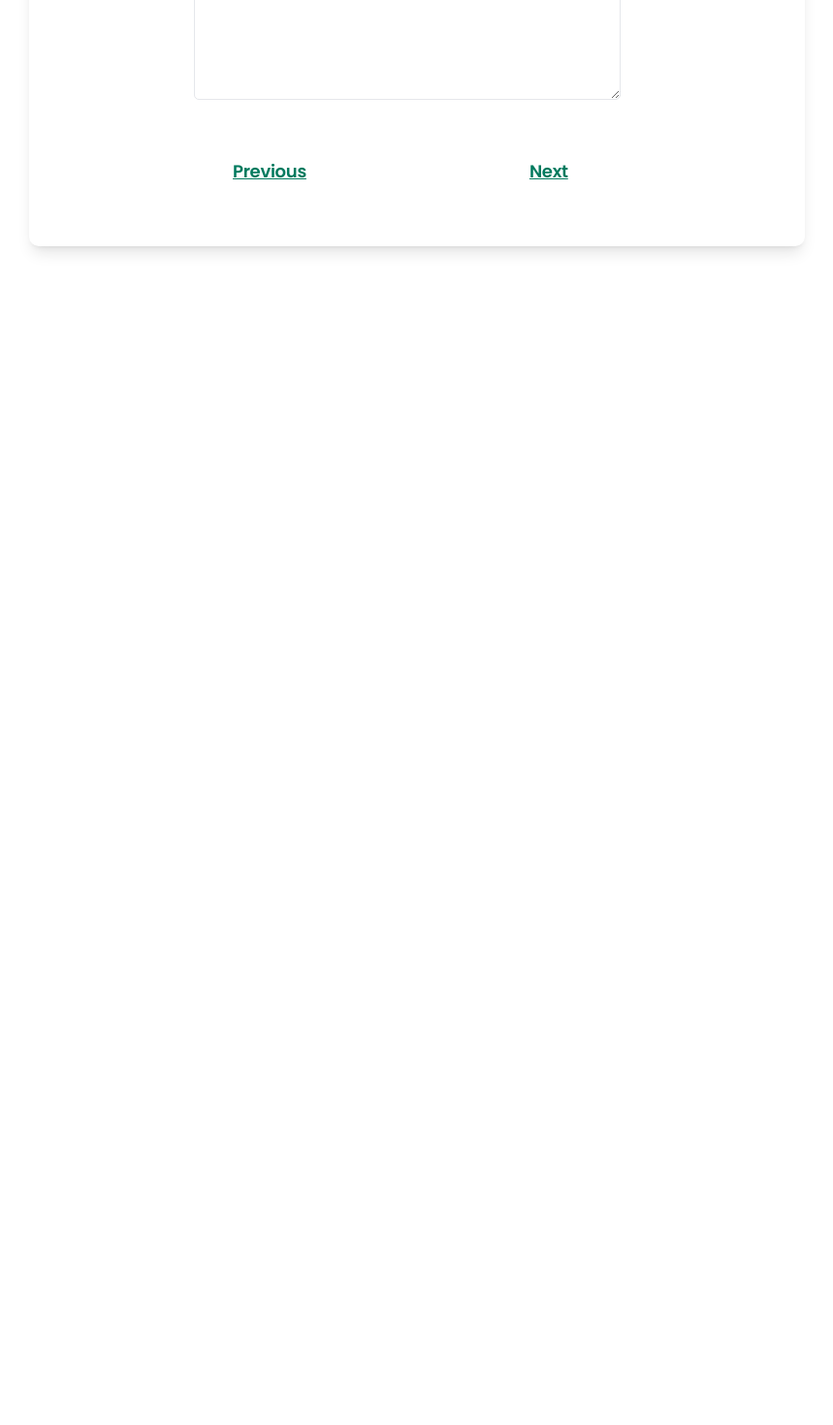
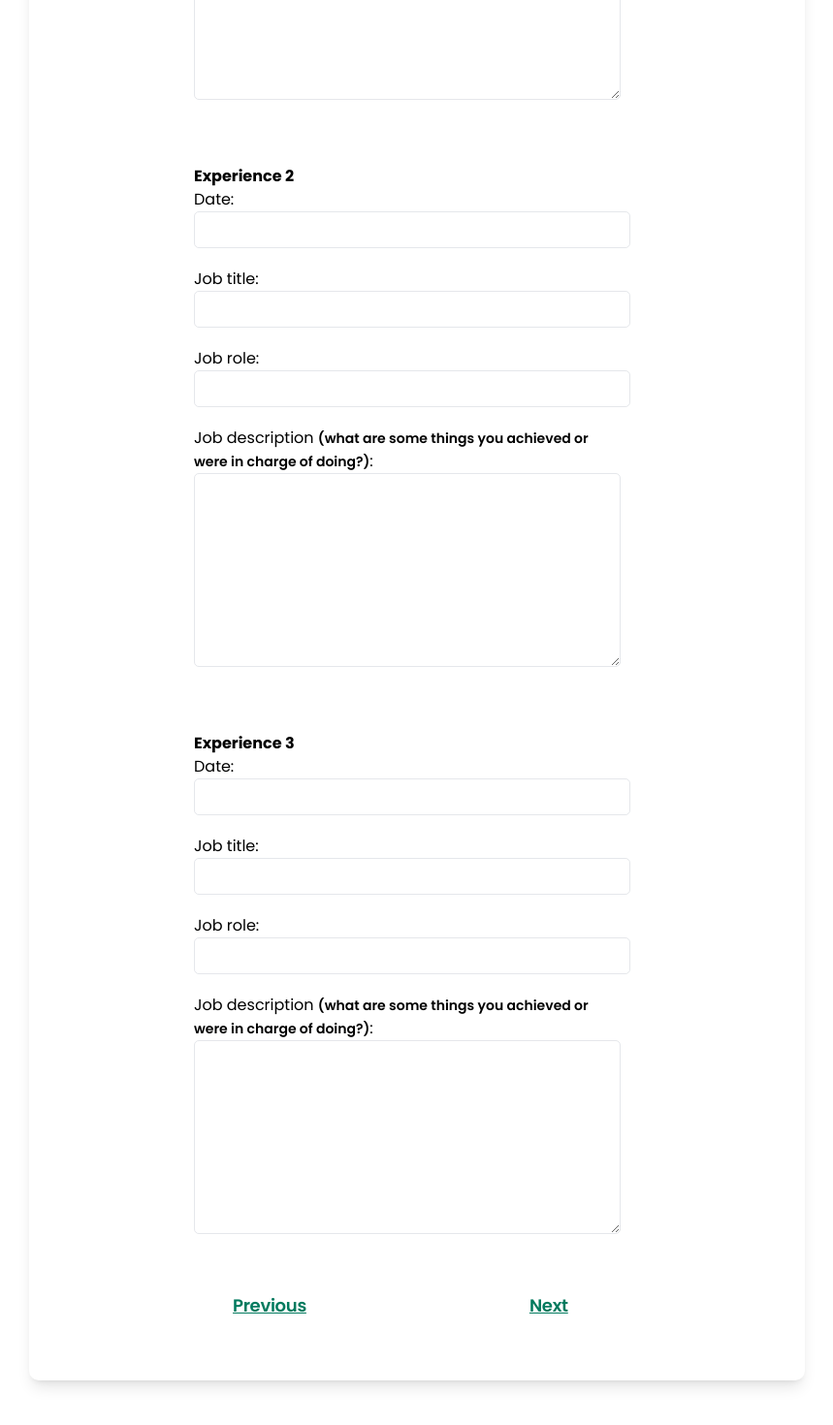
Before and after one commit to belemaaa/BuildMyResume, a React (Create React App) app: page /experience in a window 1280 px wide. Shown: the part 740-2210 px from the top of the page at 97% size, without its empty margins (210-1069 px from the left). Before the commit the page ends 1044 px from the top, so only its background shows below. Built offline with nearby package versions, Linux system fonts and the light colour scheme; what @react-pdf/renderer would draw is missing.

Commit message:
added experience to resume

```diff
--- a/src/components/Experience.jsx
+++ b/src/components/Experience.jsx
@@ -26,7 +26,18 @@ const Experience = ({setExperience}) => {
     const handleFormSubmit = (e) => {
         e.preventDefault();
         const formData = {
-
+            e1Date,
+            e1Title,
+            e1Role,
+            e1Description,
+            e2Date,
+            e1Title,
+            e2Role,
+            e2Description,
+            e3Date,
+            e3Title,
+            e3Role,
+            e3Description
         };
         setExperience(formData)
         navigate('/education');
@@ -44,11 +55,15 @@ const Experience = ({setExperience}) => {
 
             <form method='POST' onSubmit={handleFormSubmit} className='experienceform'>
                 <div className='e-box'>
-                    <label className='details-lbl font-bold'>Experience 1</label><br/>
+                    <label className='details-lbl font-bold'>Experience 1
+                        <span className='text-red-700 pl-1'>*</span>
+                    </label><br/>
                     <label>Date:</label><br/>
                     <input
                         className='border'
                         type='text'
+                        value={e1Date}
+                        onChange={(e) => setE1Date(e.target.value)}
                         required
                     />
                     <br/>
@@ -56,6 +71,8 @@ const Experience = ({setExperience}) => {
                     <input
                         className='border'
                         type='text'
+                        value={e1Title}
+                        onChange={(e) => setE1Title(e.target.value)}
                         required
                     />
                     <br/>
@@ -63,6 +80,8 @@ const Experience = ({setExperience}) => {
                     <input
                         className='border'
                         type='text'
+                        value={e1Role}
+                        onChange={(e) => setE1Role(e.target.value)}
                         required
                     />
                     <br/>
@@ -71,7 +90,81 @@ const Experience = ({setExperience}) => {
                     <textarea
                         className='e-textarea border'
                         type='text'
+                        value={e1Description}
+                        onChange={(e) => setE1Description(e.target.value)}
                         required
+                    />
+                </div>
+
+                <div className='e-box mt-10'>
+                    <label className='details-lbl font-bold'>Experience 2</label><br/>
+                    <label>Date:</label><br/>
+                    <input
+                        className='border'
+                        type='text'
+                        value={e2Date}
+                        onChange={(e) => setE2Date(e.target.value)}
+                    />
+                    <br/>
+                    <label>Job title:</label><br/>
+                    <input
+                        className='border'
+                        type='text'
+                        value={e2Title}
+                        onChange={(e) => setE2Title(e.target.value)}
+                    />
+                    <br/>
+                    <label>Job role:</label><br/>
+                    <input
+                        className='border'
+                        type='text'
+                        value={e2Role}
+                        onChange={(e) => setE2Role(e.target.value)}
+                    />
+                    <br/>
+                    <label>Job description <span className='text-sm font-semibold'>(what are some things you achieved or <br className='hidden md:flex'/>
+                    were in charge of doing?)</span>:</label><br/>
+                    <textarea
+                        className='e-textarea border'
+                        type='text'
+                        value={e2Description}
+                        onChange={(e) => setE2Description(e.target.value)}
+                    />
+                </div>
+
+                <div className='e-box mt-10'>
+                    <label className='details-lbl font-bold'>Experience 3</label><br/>
+                    <label>Date:</label><br/>
+                    <input
+                        className='border'
+                        type='text'
+                        value={e3Date}
+                        onChange={(e) => setE3Date(e.target.value)}
+                    />
+                    <br/>
+                    <label>Job title:</label><br/>
+                    <input
+                        className='border'
+                        type='text'
+                        value={e3Title}
+                        onChange={(e) => setE3Title(e.target.value)}
+                    />
+                    <br/>
+                    <label>Job role:</label><br/>
+                    <input
+                        className='border'
+                        type='text'
+                        value={e3Role}
+                        onChange={(e) => setE3Role(e.target.value)}
+                    />
+                    <br/>
+                    <label>Job description <span className='text-sm font-semibold'>(what are some things you achieved or <br className='hidden md:flex'/>
+                    were in charge of doing?)</span>:</label><br/>
+                    <textarea
+                        className='e-textarea border'
+                        type='text'
+                        value={e3Description}
+                        onChange={(e) => setE3Description(e.target.value)}
                     />
                 </div>
 
--- a/src/components/GeneralInformation.jsx
+++ b/src/components/GeneralInformation.jsx
@@ -66,6 +66,7 @@ const GeneralInformation = ({setGeneralInfo}) => {
                                 className='border'
                                 type='text'
                                 maxLength={100}
+                                value={fullname}
                                 onChange={(e) => setFullname(e.target.value)}
                                 required
                             />
@@ -77,6 +78,7 @@ const GeneralInformation = ({setGeneralInfo}) => {
                                 type='text'
                                 className='border'
                                 maxLength={250}
+                                value={address}
                                 onChange={(e) => setAddress(e.target.value)}
                                 required
                             />
@@ -87,6 +89,7 @@ const GeneralInformation = ({setGeneralInfo}) => {
                             <input
                                 type='phone'
                                 className='border'
+                                value={phone}
                                 onChange={(e) => setPhone(e.target.value)}
                                 required
                             />
@@ -98,6 +101,7 @@ const GeneralInformation = ({setGeneralInfo}) => {
                                 type='email'
                                 className='border'
                                 maxLength={250}
+                                value={email}
                                 onChange={(e) => setEmail(e.target.value)}
                                 required
                             />
--- a/src/components/PersonalData.jsx
+++ b/src/components/PersonalData.jsx
@@ -40,6 +40,7 @@ const PersonalData = ({setPersonalData}) => {
                         className='border'
                         type='text'
                         maxLength={20}
+                        value={sex}
                         onChange={(e) => setSex(e.target.value)}
                         required
                     />
@@ -51,6 +52,7 @@ const PersonalData = ({setPersonalData}) => {
                         type='text'
                         className='border'
                         maxLength={50}
+                        value={nationality}
                         onChange={(e) => setNatonality(e.target.value)}
                         required
                     />
@@ -61,6 +63,7 @@ const PersonalData = ({setPersonalData}) => {
                     <input
                         type='text'
                         className='border'
+                        value={state}
                         onChange={(e) => setState(e.target.value)}
                         required
                     />
@@ -72,6 +75,7 @@ const PersonalData = ({setPersonalData}) => {
                         type='text'
                         className='border'
                         maxLength={20}
+                        value={maritalStatus}
                         onChange={(e) => setMaritalStatus(e.target.value)}
                     />
                 </div>
--- a/src/components/Resume.jsx
+++ b/src/components/Resume.jsx
@@ -4,7 +4,7 @@ import jsPDF from 'jspdf';
 import {Text, StyleSheet } from '@react-pdf/renderer';
 
 
-const Resume = ({generalInfo, personalData}) => {
+const Resume = ({generalInfo, personalData, experience}) => {
   const [pdfGenerated, setPdfGenerated] = useState(false);
   const [resumeData, setResumeData] = useState({});
 
@@ -17,7 +17,6 @@ const Resume = ({generalInfo, personalData}) => {
     doc.text(`Phone: ${generalInfo.phone}`, 10, 50);
     doc.text(`Email: ${generalInfo.email}`, 10, 60);
     doc.text(`Details: ${generalInfo.details}`, 10, 70);
-
 
 
     setResumeData({
```
